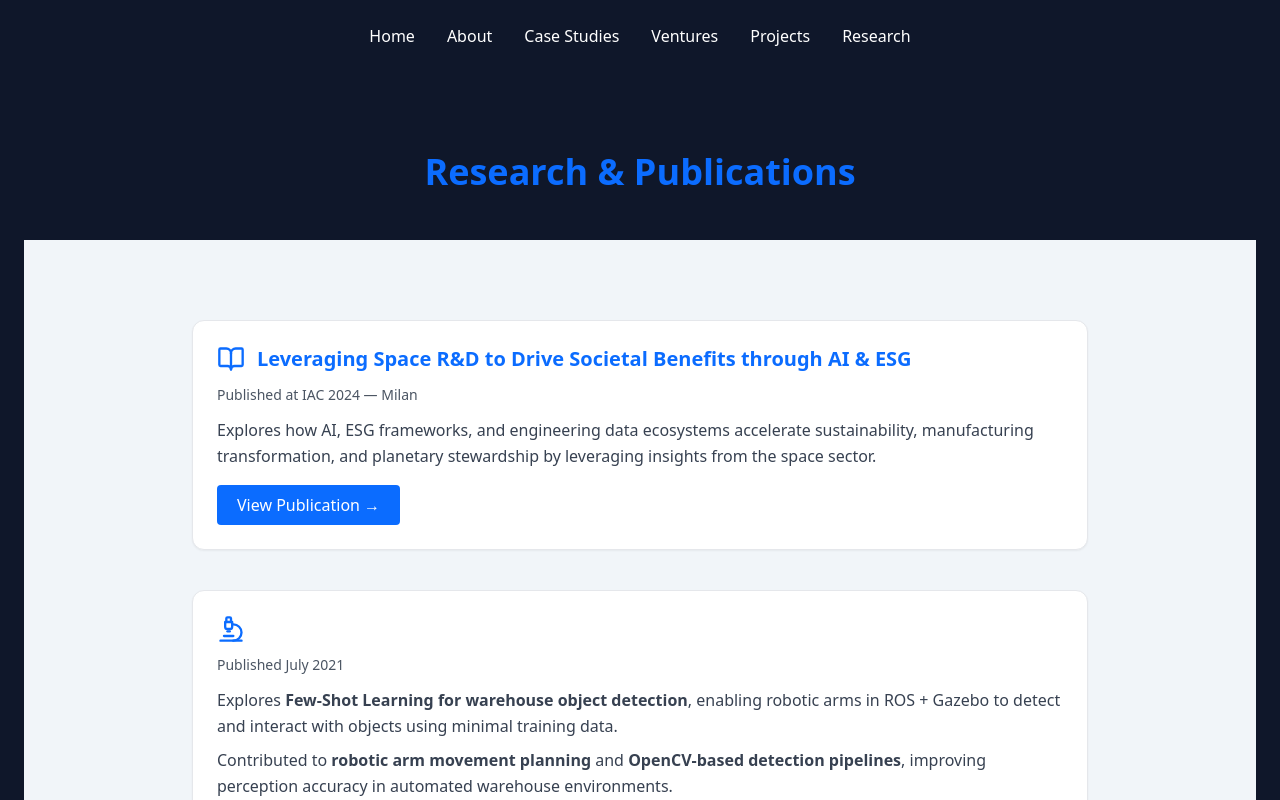
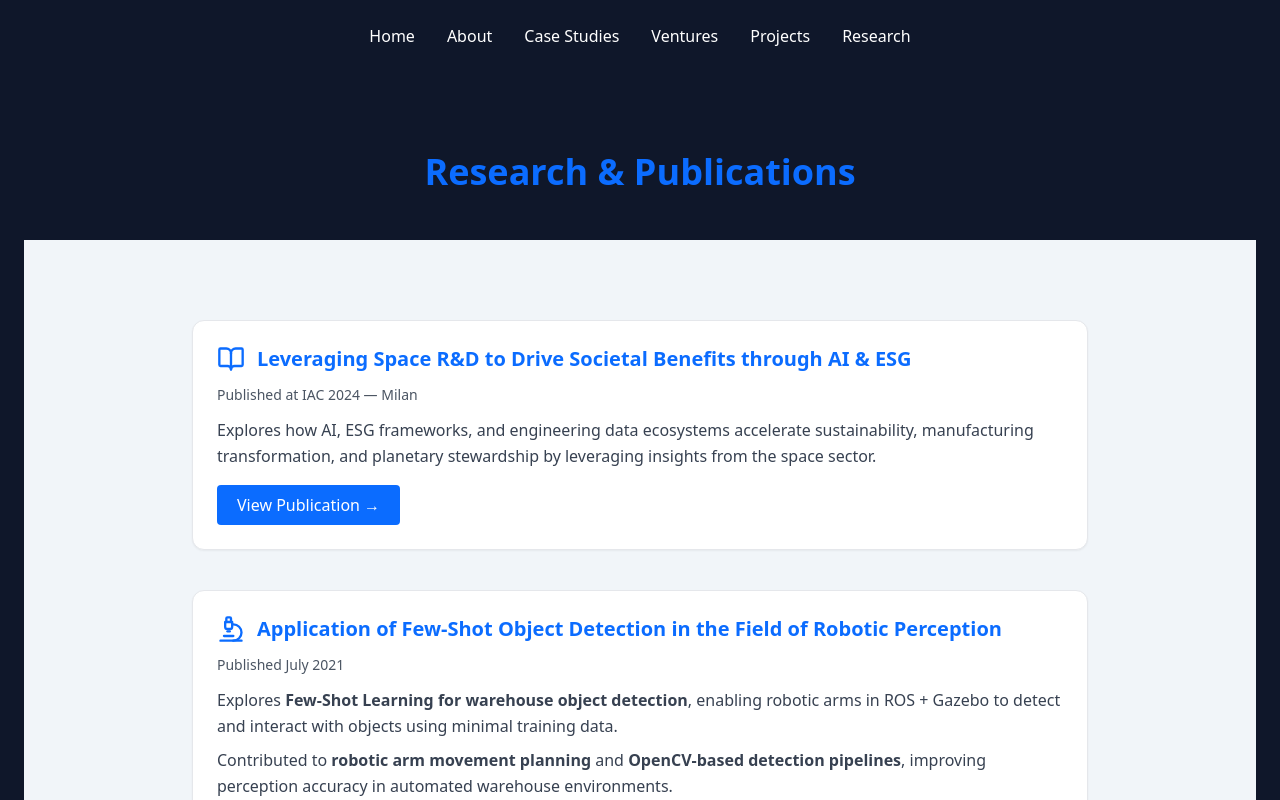
Before and after one commit to shashank-dj/Portfolio, a React (Vite) app: page /research in a window 1280 px wide. Shown: the top 800 px of the page. Built offline with nearby package versions, Linux system fonts and the light colour scheme.

Commit message:
Update Research.jsx

```diff
--- a/src/components/Research.jsx
+++ b/src/components/Research.jsx
@@ -40,7 +40,7 @@ export default function Research() {
         <div className="p-6 bg-white rounded-xl shadow-sm border border-gray-200 hover:shadow-md transition">
           <div className="flex items-center gap-3 mb-3">
             <Microscope className="text-primary" size={28} />
-            <h3 className="text-xl font-bold">
+            <h3 className="text-xl font-bold text-primary">
               Application of Few-Shot Object Detection in the Field of Robotic Perception
             </h3>
           </div>
```
